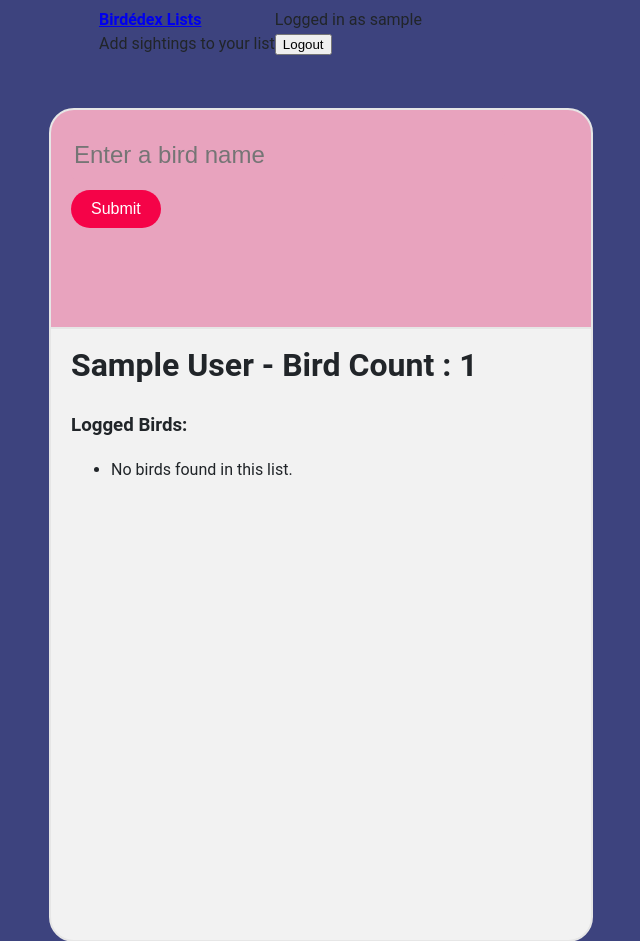
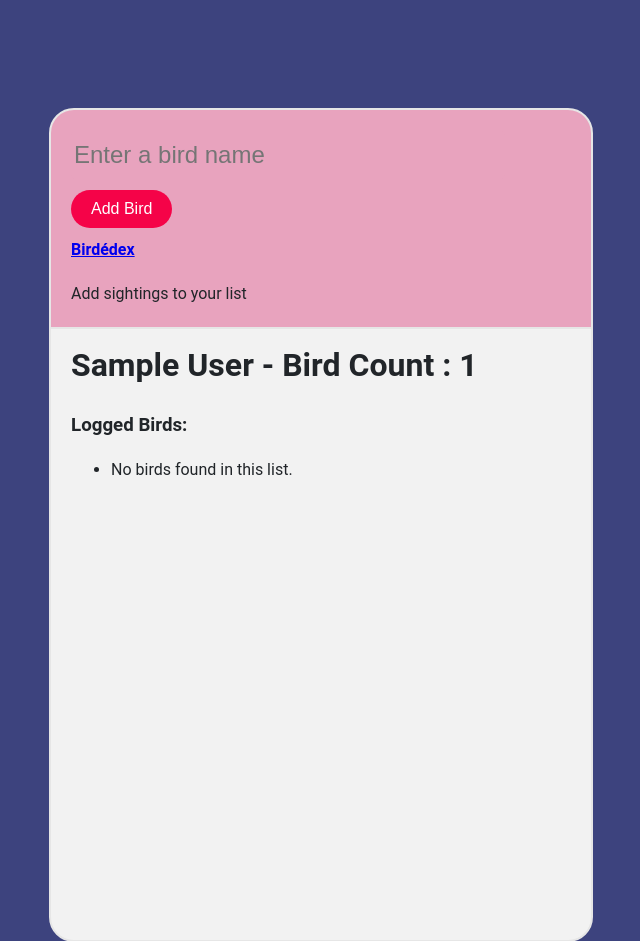
Before and after one commit to robertliamchristian/BDX, a Flask app: page /list/1 in a window 1280 px wide. Shown: the top 941 px of the page, without its empty margins (9-649 px from the left). Run offline with Flask 3, Linux system fonts and the light colour scheme; a user stored in the database is signed in; tables that the repository leaves empty hold one stand-in row (values such as "Sample post").

Commit message:
readded all bird names in and font stylings

```diff
--- a/app.py
+++ b/app.py
@@ -323,59 +323,75 @@
 # Main Route for Birdedex
 @app.route('/birdedex', methods=['GET', 'POST'])
 def index():
+    # Check if user is authenticated
     if not current_user.is_authenticated:
         return redirect(url_for('login'))
 
+    # Initialize variables
     message = ""
     anchor_id = ""
 
+    # Handle form submission
     if request.method == 'POST':
+        # Get bird name from form
         new_bird_name = request.form['bird']
+        # Query for bird in the Log table
         new_bird = Log.query.filter_by(bird=new_bird_name).first()
 
+        # If bird exists in the Log table
         if new_bird:
+            # Check if a sighting of this bird by the current user already exists
             existing_sighting = UserSighting.query.filter_by(birdref=new_bird.birdid, userid=current_user.id).first()
             if existing_sighting:
+                # If sighting exists, update the sighting time
                 existing_sighting.sighting_time = datetime.now()
                 message = f"{new_bird_name} sighting updated."
             else:
+                # If sighting does not exist, create a new sighting
                 new_sighting = UserSighting(birdref=new_bird.birdid, userid=current_user.id, sighting_time=datetime.now())
                 db.session.add(new_sighting)
                 message = f"New sighting of {new_bird_name} added."
 
+            # Commit changes to the database
             db.session.commit()
             anchor_id = f"bird-{new_bird.birdid}"
 
-    all_birds = Log.query.order_by(Log.family).all()
+    # Get all birds
+    all_birds = Log.query.order_by(Log.birdid).all()
+
+    # Count distinct sighted birds by the current user
     distinct_sighted_bird_count = UserSighting.query.with_entities(UserSighting.birdref).filter_by(userid=current_user.id).distinct().count()
+
+    # Count total distinct birds
     total_distinct_bird_count = Log.query.distinct(Log.birdid).count()
 
+    # Get all sightings by the current user
     user_sightings = UserSighting.query.filter_by(userid=current_user.id).all()
+
+    # Convert sightings to a dictionary for easy lookup
     user_sightings_dict = {sighting.birdref: sighting for sighting in user_sightings}
 
-    user_birdedex = {}
-    default_bird_type = "Other"
+    # Initialize user birdedex
+    user_birdedex = []
 
+    # Populate user birdedex
     for bird in all_birds:
-        family = bird.family if bird.family else default_bird_type
-
         if bird.birdid in user_sightings_dict:
             sighting = user_sightings_dict[bird.birdid]
-            bird_entry = (bird.birdid, bird.bird, sighting.sighting_time)
+            bird_entry = (bird.bird, sighting.sighting_time)
         else:
-            bird_entry = (bird.birdid, '???', None)
+            bird_entry = (bird.bird, None)
 
-        if bird.family not in user_birdedex:
-            user_birdedex[family] = []
+        user_birdedex.append(bird_entry)
 
-        user_birdedex[family].append(bird_entry)
-
+    # Count sighted birds and total birds
     sighted_count = len(user_sightings)
     total_bird_count = len(all_birds)
 
+    # Get all lists by the current user
     lists = UserList.query.filter_by(userid=current_user.id).all()
 
-
+    # Render the template with the gathered data
     return render_template('index.html',
                            user_birdedex=user_birdedex,
                            message=message,
--- a/static/css/pstyle.css
+++ b/static/css/pstyle.css
@@ -139,3 +139,26 @@
 #existing-lists ul.no-bullets li {
     padding: 10px 0;  /* Adjust as needed */
 }
+
+#name-header {
+    margin-top: 10px;
+    padding-top: 10px;
+
+}
+
+#total-logged {
+    margin-top: 10px;
+    padding-top: 10px;
+}
+
+#logo-link {
+    margin-top: 10px;
+}
+
+.unseen {
+    color: gray;
+}
+
+.seen {
+    font-weight: bold;
+}
--- a/templates/view_list.html
+++ b/templates/view_list.html
@@ -24,16 +24,23 @@
 
         {% endif %}
     </div>
+
+
    <div class="bird-search">
     <form action="{{ url_for('view_list', listid=list.listid) }}" method="post">
         <input type="text" name="bird" id="bird-input" placeholder="Enter a bird name" oninput="fetchSuggestions()">
-        <input type="submit" value="Submit">
+        <input type="submit" value="Add Bird">
     </form>
 
     <div id="suggestions" style="display:none;"></div>
+    <div id="name_header">
+        <div id="logo-link"><a href="{{ url_for('index') }}"><b>Birdédex</b></a></div>
+        <div id="total-logged">Add sightings to your list</div>
+    </div>
 </div>
 </div>
     <div id="bottom-card">
+
         <div id="userlist"></div>
             <h1>{{ list.title }} - Bird Count : {{ bird_count }}</h1>
             <h3>Logged Birds:</h3>
@@ -54,19 +61,15 @@
 </div>
 
 </div>
-<div id="name_header">
-    <a href="{{ url_for('home') }}"><b>Birdédex Lists</b></a>
-    <div id="total-logged">Add sightings to your list</div>
-</div>
 
 <div class="menu-content">
 
-
+     <!--
     <span>Logged in as {{ current_user.username }}</span>
         <form action="{{ url_for('logout') }}" method="post">
             <input type="submit" value="Logout">
         </form>
-
+    -->
 </div>
 
 <script>
```
Also changed, not shown: templates/index.html (+13 -14 lines).
